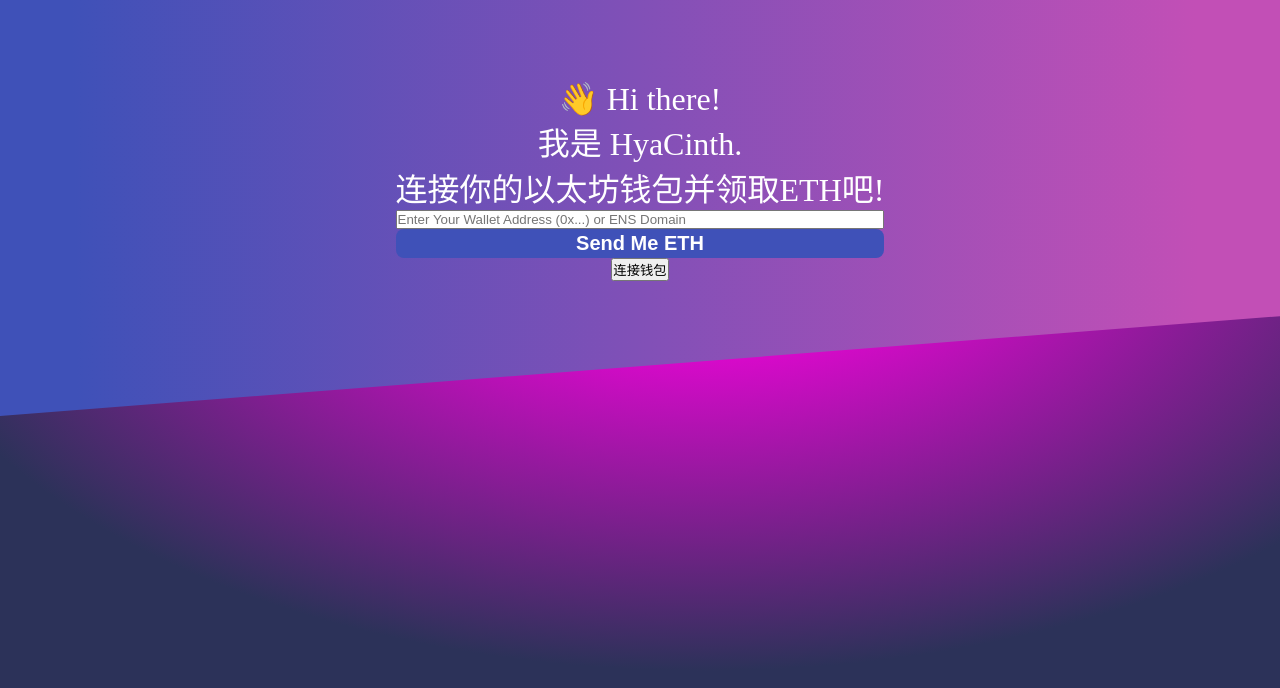
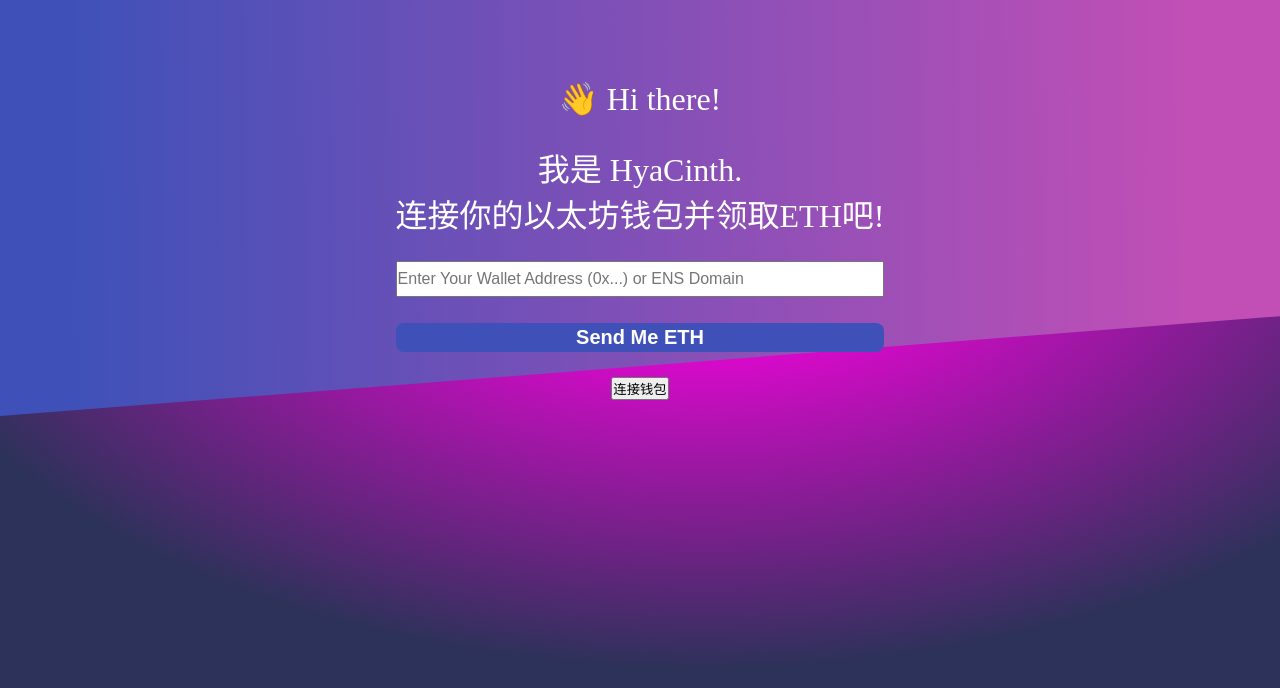
Before and after one commit to HyaCiovo/hardhat-frontend, a Next.js app: page / in a window 1280 px wide. Shown: the top 688 px of the page. Built offline with nearby package versions, Linux system fonts and the light colour scheme.

Commit message:
update new contract

```diff
--- a/next.config.js
+++ b/next.config.js
@@ -2,6 +2,7 @@
 const nextConfig = {
   reactStrictMode: true,
   swcMinify: true,
+  serverRuntimeConfig
 }
 
 module.exports = nextConfig
--- a/styles/Home.module.css
+++ b/styles/Home.module.css
@@ -8,6 +8,7 @@
 }
 
 .totalWaves {
+  margin-top: 20px;
   min-width: 100%;
 }
 
@@ -37,7 +38,7 @@
   flex-direction: column;
   align-items: center;
   justify-content: space-between;
-  height: 200px;
+  height: 40vh;
   color: #fff;
 }
 
@@ -69,5 +70,7 @@
 }
 
 .input {
+  height: 36px;
+  font-size: 16px;
   width: 100%;
 }
```
